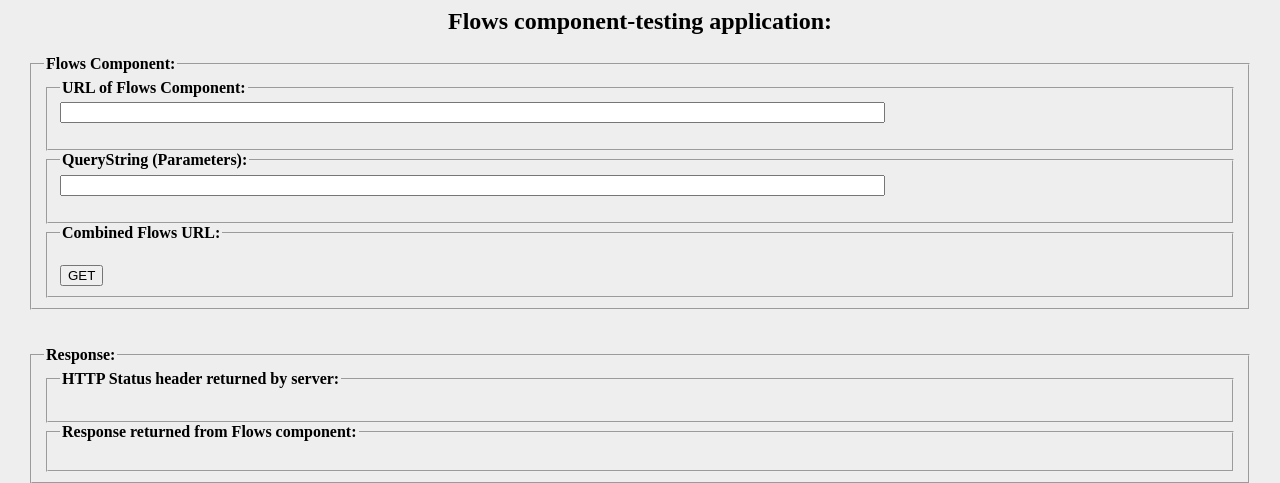
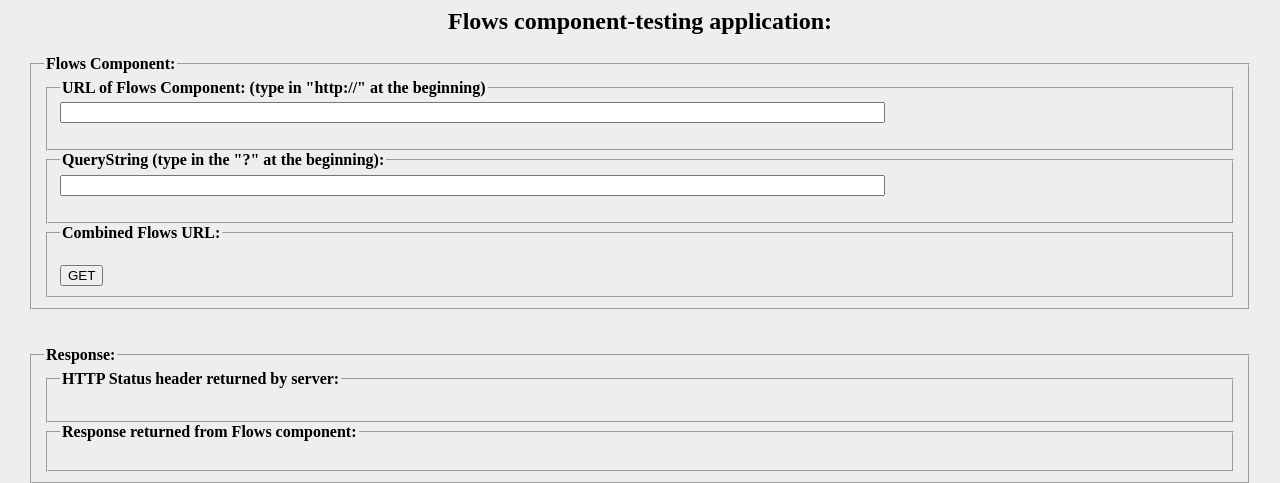
Before and after one commit to paulbhartzog/flows-dev, a PHP site: page /Flows_Component-Testing_Application.php in a window 1280 px wide. Shown: the top 483 px of the page. Run offline with PHP 8.4, Linux system fonts and the light colour scheme.

Commit message:
changed testing app

```diff
--- a/developer/Flows_Component-Testing_Application.php
+++ b/developer/Flows_Component-Testing_Application.php
@@ -106,13 +106,13 @@ h2 {
 		<fieldset>
 			<legend>Flows Component: </legend>
 			<fieldset>
-				<legend>URL of Flows Component: </legend>
+				<legend>URL of Flows Component: (type in "http://" at the beginning)</legend>
 				<form method="get" action="">
 					<input type="text" id="url" name="url" size="100" onblur="urlUpdate();" />
 				</form>
 			</fieldset>
 			<fieldset>
-				<legend>QueryString (Parameters): </legend>
+				<legend>QueryString (type in the "?" at the beginning): </legend>
 				<form method="get" action="">
 					<input type="text" id="querystring" name="querystring" size="100" onblur="urlUpdate();" />
 				</form>
```
